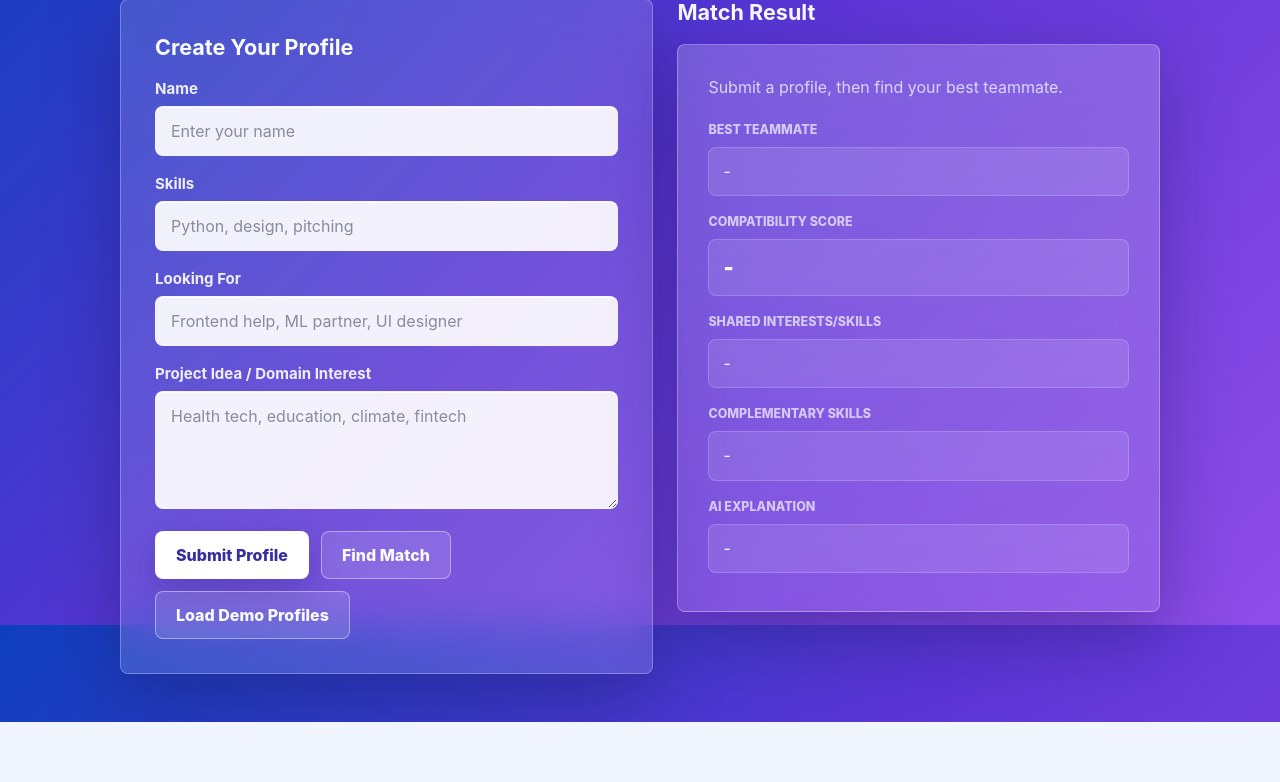
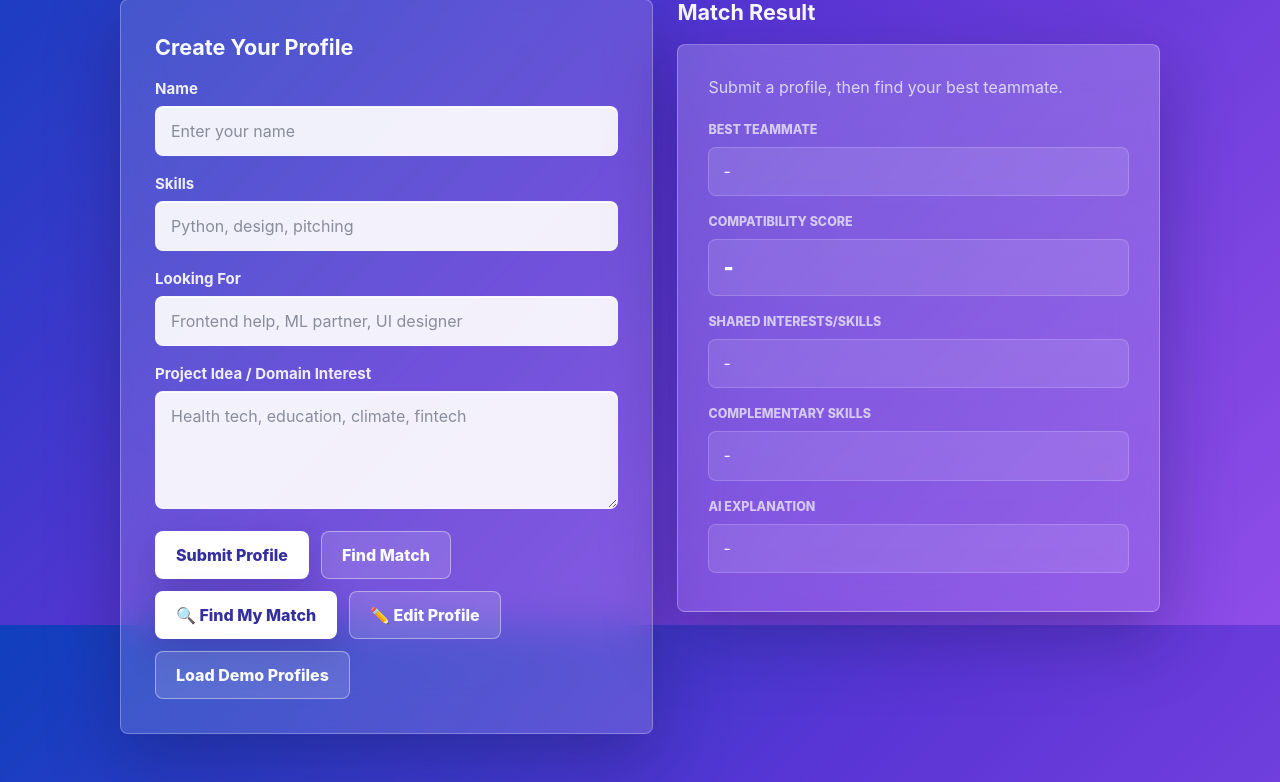
Before and after one commit to riyantium/MatchMinds, a Flask app: page / in a window 1280 px wide. Shown: the part 175-957 px from the top of the page. Before the commit the page ends 897 px from the top, so only its background shows below. Run offline with Flask 3, Linux system fonts and the light colour scheme.

Commit message:
the profile is retained and the user need not enter their details

```diff
--- a/static/script.js
+++ b/static/script.js
@@ -2,6 +2,8 @@ document.addEventListener("DOMContentLoaded", () => {
     const form = document.getElementById("profile-form");
     const submitButton = document.getElementById("submit-profile-button");
     const findMatchButton = document.getElementById("find-match-button");
+    const findSavedMatchButton = document.getElementById("find-saved-match-button");
+    const editProfileButton = document.getElementById("edit-profile-button");
     const loadDemoProfilesButton = document.getElementById("load-demo-profiles-button");
 
     const statusElement = document.getElementById("match-status");
@@ -11,8 +13,25 @@ document.addEventListener("DOMContentLoaded", () => {
     const complementarySkillsElement = document.getElementById("complementary-skills");
     const aiExplanationElement = document.getElementById("ai-explanation");
 
+    const savedProfileKey = "matchminds_saved_profile";
+    const buttonText = {
+        submit: "Submit Profile",
+        findMatch: "Find Match",
+        findSavedMatch: "🔍 Find My Match",
+        editProfile: "✏️ Edit Profile",
+        loadDemoProfiles: "Load Demo Profiles",
+    };
+
     let lastSubmittedProfile = null;
     let lastSubmittedProfileSignature = "";
+
+    const savedProfile = loadSavedProfile();
+    if (savedProfile) {
+        restoreProfile(savedProfile);
+        lastSubmittedProfile = savedProfile;
+        lastSubmittedProfileSignature = profileSignature(savedProfile);
+        statusElement.textContent = "Saved profile restored. You can now find your teammate.";
+    }
 
     form.addEventListener("submit", async (event) => {
         event.preventDefault();
@@ -25,9 +44,9 @@ document.addEventListener("DOMContentLoaded", () => {
             const response = await postJson("/submit_profile", profile);
 
             lastSubmittedProfile = response.profile || profile;
-            lastSubmittedProfileSignature = profileSignature(profile);
-            statusElement.textContent =
-                response.message || "Profile submitted successfully. You can now find your teammate.";
+            lastSubmittedProfileSignature = profileSignature(lastSubmittedProfile);
+            saveProfile(lastSubmittedProfile);
+            statusElement.textContent = "Profile submitted successfully. You can now find your teammate.";
         } catch (error) {
             showError(error, "Could not submit your profile. Please try again.");
         } finally {
@@ -52,6 +71,45 @@ document.addEventListener("DOMContentLoaded", () => {
         }
     });
 
+    findSavedMatchButton.addEventListener("click", async () => {
+        const savedProfile = loadSavedProfile();
+
+        if (!savedProfile) {
+            statusElement.textContent = "Create and submit your profile first, then we can find your match.";
+            return;
+        }
+
+        try {
+            setLoading(true, "Finding your saved profile match...");
+
+            const response = await postJson("/find_match", {
+                current_profile: savedProfile,
+            });
+
+            renderMatch(response);
+        } catch (error) {
+            showError(error, "Could not find a match right now. Please try again.");
+        } finally {
+            setLoading(false);
+        }
+    });
+
+    editProfileButton.addEventListener("click", () => {
+        const savedProfile = loadSavedProfile();
+
+        if (!savedProfile) {
+            statusElement.textContent = "Create and submit your profile first, then you can edit it.";
+            document.getElementById("name").focus();
+            return;
+        }
+
+        restoreProfile(savedProfile);
+        lastSubmittedProfile = savedProfile;
+        lastSubmittedProfileSignature = profileSignature(savedProfile);
+        statusElement.textContent = "Edit your saved profile, then submit again to save changes.";
+        document.getElementById("name").focus();
+    });
+
     loadDemoProfilesButton.addEventListener("click", async () => {
         try {
             setLoading(true, "Loading demo profiles...");
@@ -74,6 +132,46 @@ document.addEventListener("DOMContentLoaded", () => {
             looking_for: document.getElementById("looking-for").value.trim(),
             project_interest: document.getElementById("project-interest").value.trim(),
         };
+    }
+
+    function restoreProfile(profile) {
+        document.getElementById("name").value = profile.name || "";
+        document.getElementById("skills").value = profile.skills || "";
+        document.getElementById("looking-for").value = profile.looking_for || "";
+        document.getElementById("project-interest").value = profile.project_interest || "";
+    }
+
+    function saveProfile(profile) {
+        try {
+            localStorage.setItem(savedProfileKey, JSON.stringify(profile));
+        } catch (error) {
+            return;
+        }
+    }
+
+    function loadSavedProfile() {
+        let savedProfile = null;
+
+        try {
+            savedProfile = localStorage.getItem(savedProfileKey);
+        } catch (error) {
+            return null;
+        }
+
+        if (!savedProfile) {
+            return null;
+        }
+
+        try {
+            return JSON.parse(savedProfile);
+        } catch (error) {
+            try {
+                localStorage.removeItem(savedProfileKey);
+            } catch (removeError) {
+                return null;
+            }
+            return null;
+        }
     }
 
     function getProfileForMatch() {
@@ -171,11 +269,15 @@ document.addEventListener("DOMContentLoaded", () => {
     function setLoading(isLoading, message) {
         submitButton.disabled = isLoading;
         findMatchButton.disabled = isLoading;
+        findSavedMatchButton.disabled = isLoading;
+        editProfileButton.disabled = isLoading;
         loadDemoProfilesButton.disabled = isLoading;
 
-        submitButton.textContent = isLoading ? "Please wait..." : "Submit Profile";
-        findMatchButton.textContent = isLoading ? "Matching..." : "Find Match";
-        loadDemoProfilesButton.textContent = isLoading ? "Loading..." : "Load Demo Profiles";
+        submitButton.textContent = isLoading ? "Please wait..." : buttonText.submit;
+        findMatchButton.textContent = isLoading ? "Matching..." : buttonText.findMatch;
+        findSavedMatchButton.textContent = isLoading ? "Matching..." : buttonText.findSavedMatch;
+        editProfileButton.textContent = isLoading ? "Please wait..." : buttonText.editProfile;
+        loadDemoProfilesButton.textContent = isLoading ? "Loading..." : buttonText.loadDemoProfiles;
 
         if (message) {
             statusElement.textContent = message;
--- a/templates/index.html
+++ b/templates/index.html
@@ -76,6 +76,12 @@
                     <button id="find-match-button" class="button secondary-button" type="button">
                         Find Match
                     </button>
+                    <button id="find-saved-match-button" class="button primary-button" type="button">
+                        🔍 Find My Match
+                    </button>
+                    <button id="edit-profile-button" class="button secondary-button" type="button">
+                        ✏️ Edit Profile
+                    </button>
                     <button id="load-demo-profiles-button" class="button secondary-button" type="button">
                         Load Demo Profiles
                     </button>
```
